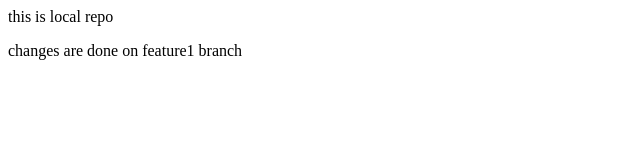
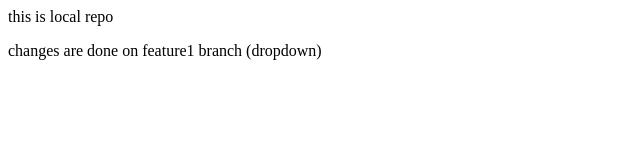
Before and after one commit to Om-Bande/repolocal, a plain HTML site: page index.html in a window 1280 px wide. Shown: the full height of the page, 0-640 px from the left. Drawn offline with Linux system fonts and the light colour scheme.

Commit message:
dropdown added

```diff
--- a/index.html
+++ b/index.html
@@ -1,2 +1,2 @@
 <p>this is local repo</p>
-<p>changes are done on feature1 branch</p>
+<p>changes are done on feature1 branch (dropdown) </p>
```
